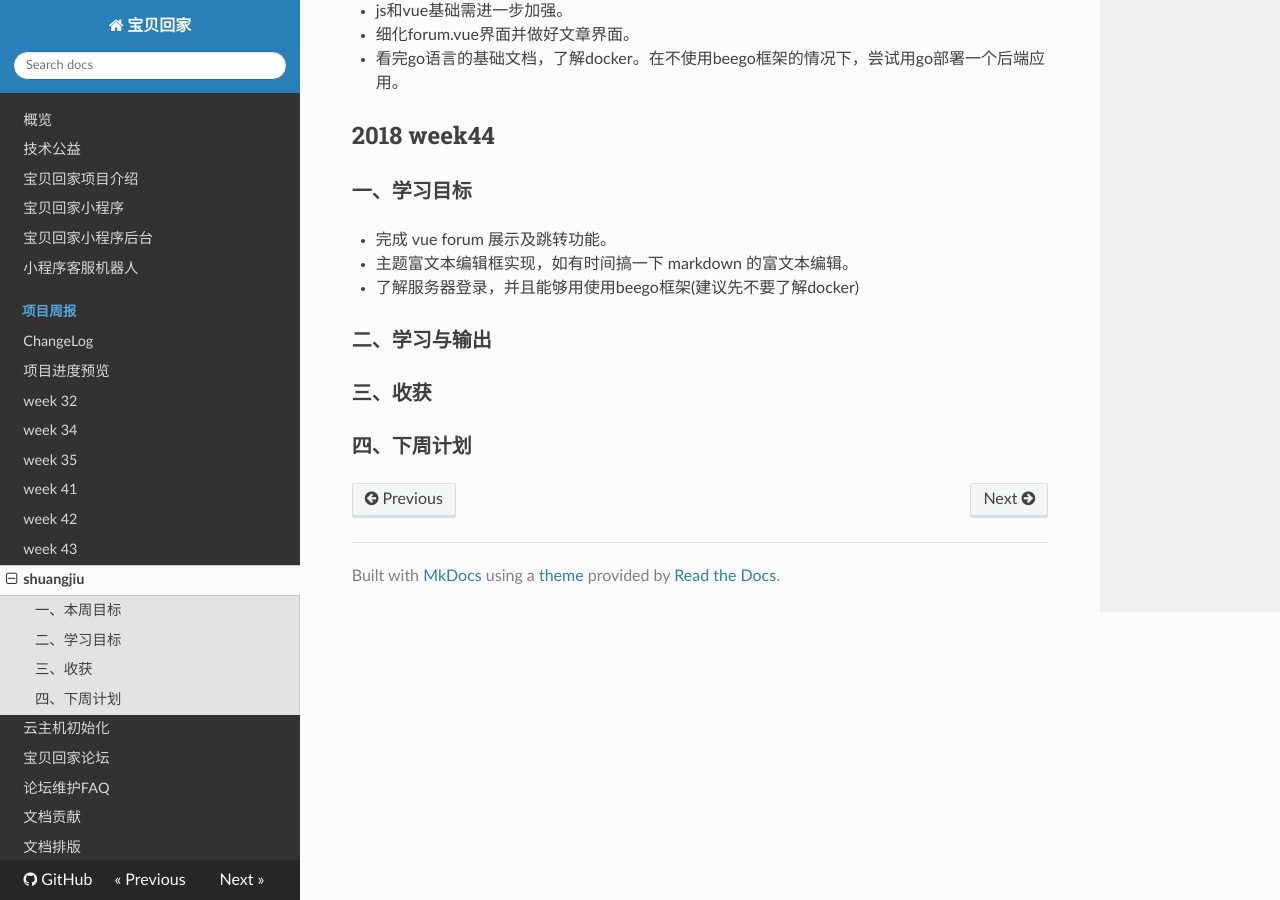
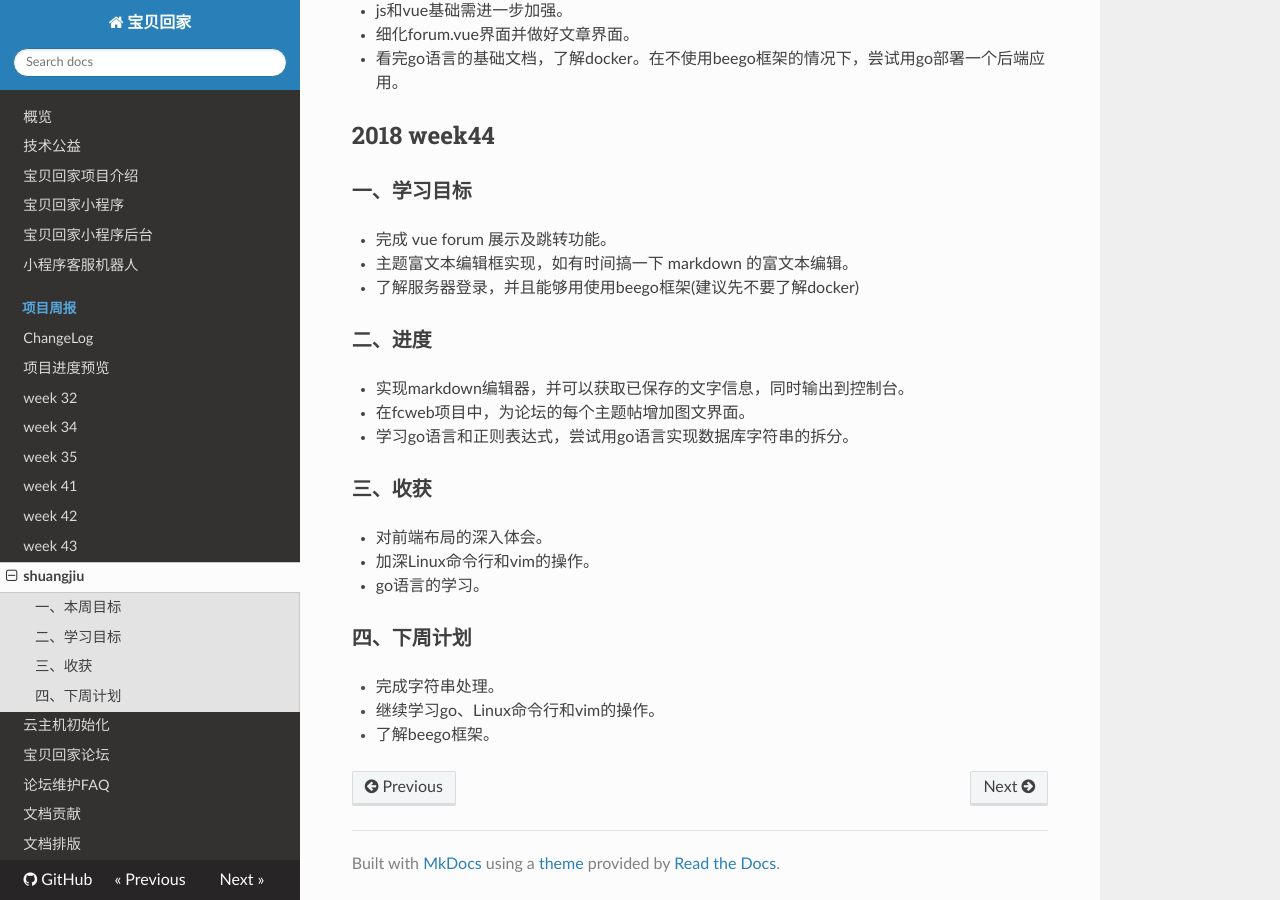
Before and after one commit to bbhj/intro, an MkDocs documentation site: the page built from docs/weekly/shuangjiu.md, in a window 1280 px wide and 900 px high, scrolled down 685 px. Built offline with MkDocs 1.6.1, drawn with Linux system fonts in a browser that asks for light colours; nearby versions of some CDN libraries; old or Windows-style settings are respelled for this version of MkDocs.

Commit message:
Update my weekly report

```diff
--- a/docs/weekly/shuangjiu.md
+++ b/docs/weekly/shuangjiu.md
@@ -33,8 +33,26 @@
 - 主题富文本编辑框实现，如有时间搞一下 markdown 的富文本编辑。
 - 了解服务器登录，并且能够用使用beego框架(建议先不要了解docker)
 
-### 二、学习与输出
+### 二、进度
+
+- 实现markdown编辑器，并可以获取已保存的文字信息，同时输出到控制台。
+
+- 在fcweb项目中，为论坛的每个主题帖增加图文界面。
+
+- 学习go语言和正则表达式，尝试用go语言实现数据库字符串的拆分。
 
 ### 三、收获
 
+- 对前端布局的深入体会。
+
+- 加深Linux命令行和vim的操作。
+
+- go语言的学习。
+
 ### 四、下周计划
+
+- 完成字符串处理。
+
+- 继续学习go、Linux命令行和vim的操作。
+
+- 了解beego框架。
```
